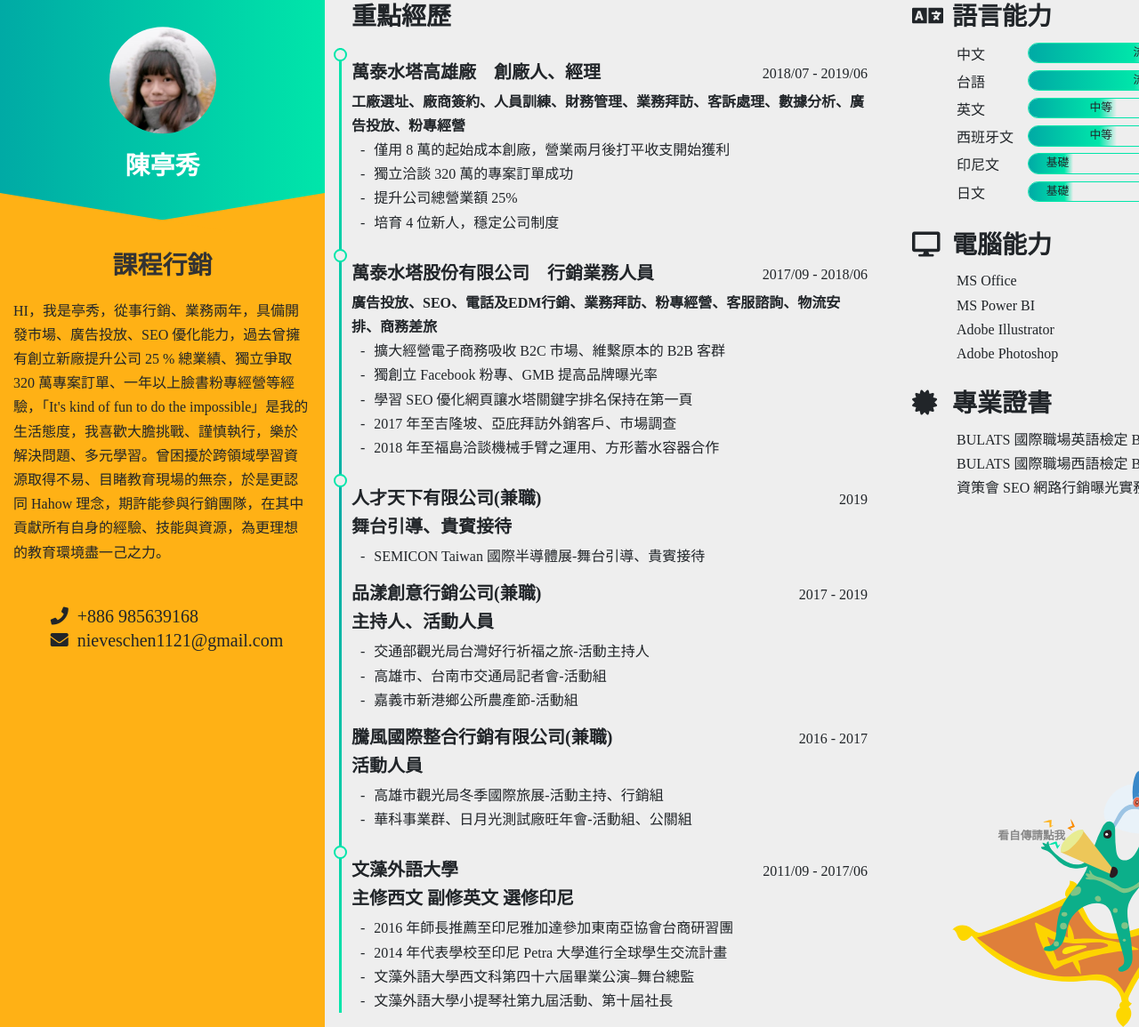
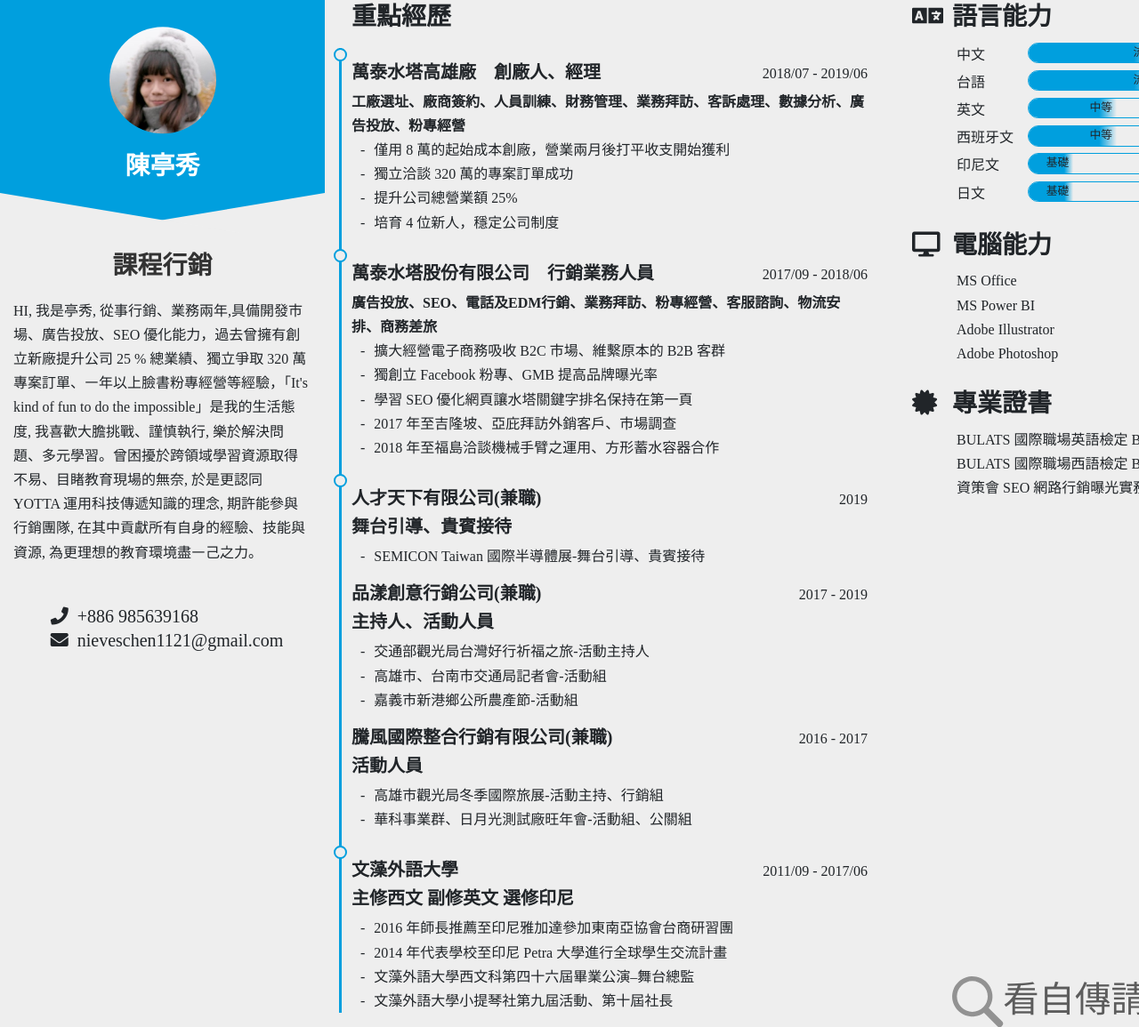
Before and after one commit to nieveschen1121/Profile, a plain HTML site: page index.html in a window 1280 px wide. Shown: the part 8-1163 px from the top of the page at 89% size. Drawn offline with nearby package versions, Linux system fonts and the light colour scheme.

Commit message:
Change style.

```diff
--- a/index.html
+++ b/index.html
@@ -95,7 +95,7 @@
         <ul class="certificates">
           <li class="certificate" v-for="c in certificates">{{c.name}}</li>
         </ul>
-        <div class="illustration"><img src="images/frog1.svg" @click="switchDisplayType" /></div>
+        <div class="illustration"><img src="images/illustration1.svg" @click="switchDisplayType" /></div>
       </div>
       <div class="middleRight col-12 col-md-9" v-show="displayType === 'autobiography'">
         <div class="nav">
@@ -115,7 +115,7 @@
             </div>
           </div>
         </div>
-        <div class="illustration"><img src="images/frog2.svg" @click="switchDisplayType" /></div>
+        <div class="illustration"><img src="images/illustration2.svg" @click="switchDisplayType" /></div>
       </div>
       <div class="toTop" @click="toTop"><i class="fa fa-angle-double-up"></i></div>
     </div>
--- a/script.js
+++ b/script.js
@@ -3,7 +3,7 @@ var resume = {
   profile: {
     name: "陳亭秀",
     application: "課程行銷",
-    introduction: "HI，我是亭秀，從事行銷、業務兩年，具備開發市場、廣告投放、SEO 優化能力，過去曾擁有創立新廠提升公司 25 % 總業績、獨立爭取 320 萬專案訂單、一年以上臉書粉專經營等經驗，「It's kind of fun to do the impossible」是我的生活態度，我喜歡大膽挑戰、謹慎執行，樂於解決問題、多元學習。曾困擾於跨領域學習資源取得不易、目睹教育現場的無奈，於是更認同 Hahow 理念，期許能參與行銷團隊，在其中貢獻所有自身的經驗、技能與資源，為更理想的教育環境盡一己之力。",
+    introduction: "HI, 我是亭秀, 從事行銷、業務兩年,具備開發市場、廣告投放、SEO 優化能力，過去曾擁有創立新廠提升公司 25 % 總業績、獨立爭取 320 萬專案訂單、㇐年以上臉書粉專經營等經驗，「It's kind of fun to do the impossible」是我的生活態度, 我喜歡大膽挑戰、謹慎執行, 樂於解決問題、多元學習。曾困擾於跨領域學習資源取得不易、目睹教育現場的無奈, 於是更認同 YOTTA 運用科技傳遞知識的理念, 期許能參與行銷團隊, 在其中貢獻所有自身的經驗、技能與資源, 為更理想的教育環境盡㇐己之力。",
     mobile: "+886 985639168",
     email: "nieveschen1121@gmail.com"
   },
--- a/style.css
+++ b/style.css
@@ -35,7 +35,7 @@ html, body {
 .left .leftTop {
   height: 30%;
   min-height: 270px;
-  background: linear-gradient(90deg, #00AAA5 0%, #00E6AA 100%);
+  background: linear-gradient(90deg, #009fde 0%, #009fde 100%);
 }
 .left .leftTop .figure {
   position: absolute;
@@ -63,12 +63,12 @@ html, body {
 }
 .left .leftMiddle .triangle1 {
   border-left: 300px solid transparent;
-  border-bottom: 50px solid #FFB115;
+  border-bottom: 50px solid #eee;
   right: 0;
 }
 .left .leftMiddle .triangle2 {
   border-right: 300px solid transparent;
-  border-bottom: 50px solid #FFB115;
+  border-bottom: 50px solid #eee;
   left: 0;
 }
 .left .leftBottom {
@@ -78,7 +78,7 @@ html, body {
   height: 100%;
   padding: 0 15px 30px 15px;
   bottom: 0;
-  background-color: #FFB115;
+  background-color: #eee;
 }
 .left .leftBottom .personalInfo {
   display: flex;
@@ -112,7 +112,7 @@ html, body {
   display: block;
   width: 3px;
   height: 100%;
-  background: linear-gradient(#00E6AA 0, #00AAA5 50%, #00E6AA 100%);
+  background: linear-gradient(#009fde 0, #009fde 50%, #009fde 100%);
   margin-left: -14px;
 }
 .middle .experienceCard .eventTitle {
@@ -153,7 +153,7 @@ html, body {
   width: 15px;
   height: 15px;
   border-radius: 50%;
-  border: 2px solid #00E6AA;
+  border: 2px solid #009fde;
   background-color: #eee;
   margin-left: -20px;
 }
@@ -189,7 +189,7 @@ html, body {
 }
 .right .languages .language .progressBar .outer {
   display: flex;
-  border: 1px solid #00E6AA;
+  border: 1px solid #009fde;
   border-radius: 50px;
   overflow: hidden;
   height: 80%;
@@ -199,7 +199,7 @@ html, body {
   justify-content: flex-end;
   align-items: center;
   padding-right: 5px;
-  background: linear-gradient(90deg, #00AAA5 0%, #00E6AA 80%, #eee 100%);
+  background: linear-gradient(90deg, #009fde 0%, #009fde 80%, #eee 100%);
   text-align: right;
 }
 .right .languages .language .progressBar .outer .innerBar .level {
@@ -250,7 +250,7 @@ html, body {
   display: block;
   width: 3px;
   height: 100%;
-  background: linear-gradient(#00E6AA 0, #00AAA5 50%, #00E6AA 100%);
+  background: linear-gradient(#009fde 0, #009fde 50%, #009fde 100%);
   margin-left: -14px;
 }
 .middleRight .autobiographyCard::before, .middleRight .autobiographyCard::after {
@@ -259,7 +259,7 @@ html, body {
   width: 15px;
   height: 15px;
   border-radius: 50%;
-  border: 2px solid #00E6AA;
+  border: 2px solid #009fde;
   background-color: #eee;
   margin-left: -20px;
 }
@@ -366,7 +366,7 @@ html, body {
     display: block;
     text-align: center;
     margin-bottom: 10px;
-    background: linear-gradient(90deg, #00AAA5 0%, #00E6AA 100%);
+    background: linear-gradient(90deg, #009fde 0%, #009fde 100%);
   }
 
   .illustration {
```
Also changed, not shown: images/frog.svg (deleted), images/frog1.svg (deleted), images/frog2.svg (deleted), images/illustration1.svg (added), images/illustration2.svg (added).
